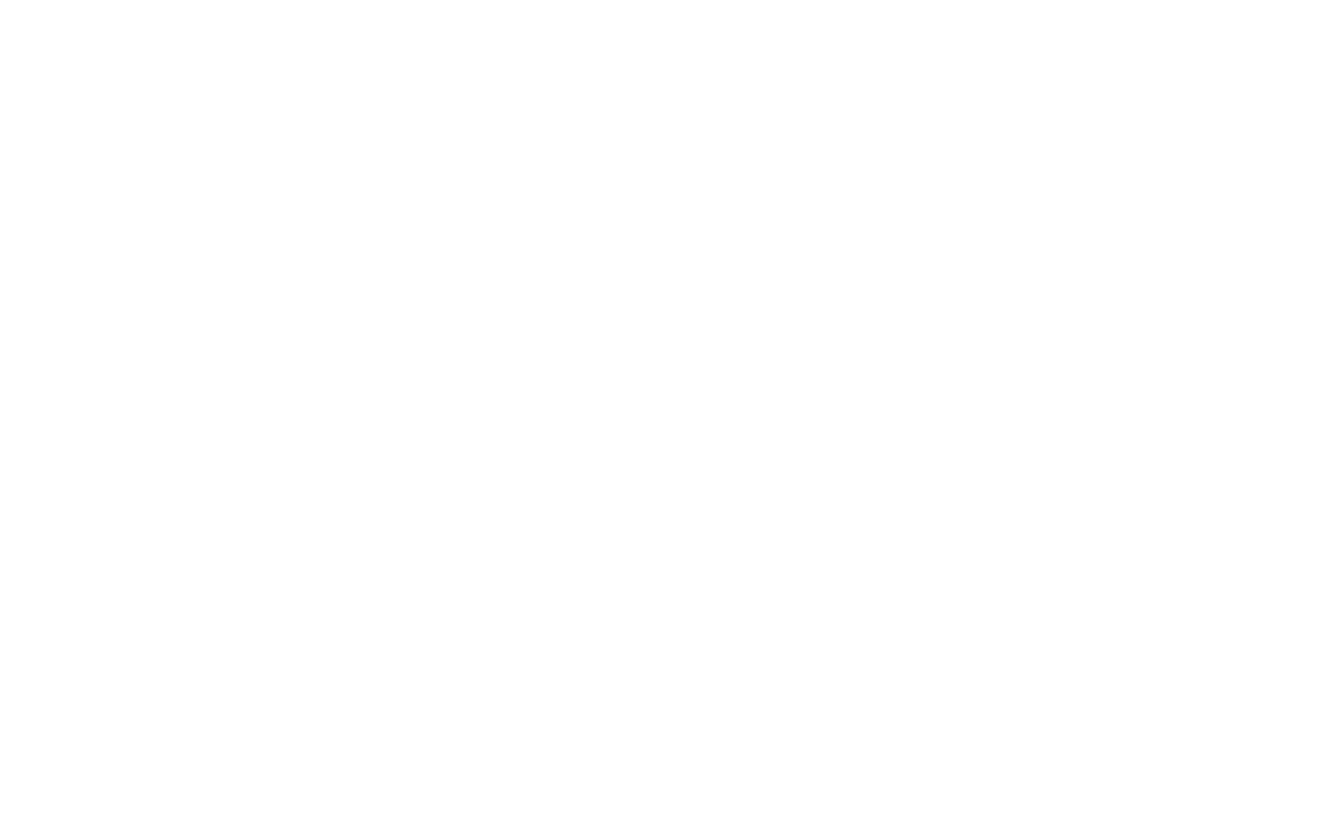
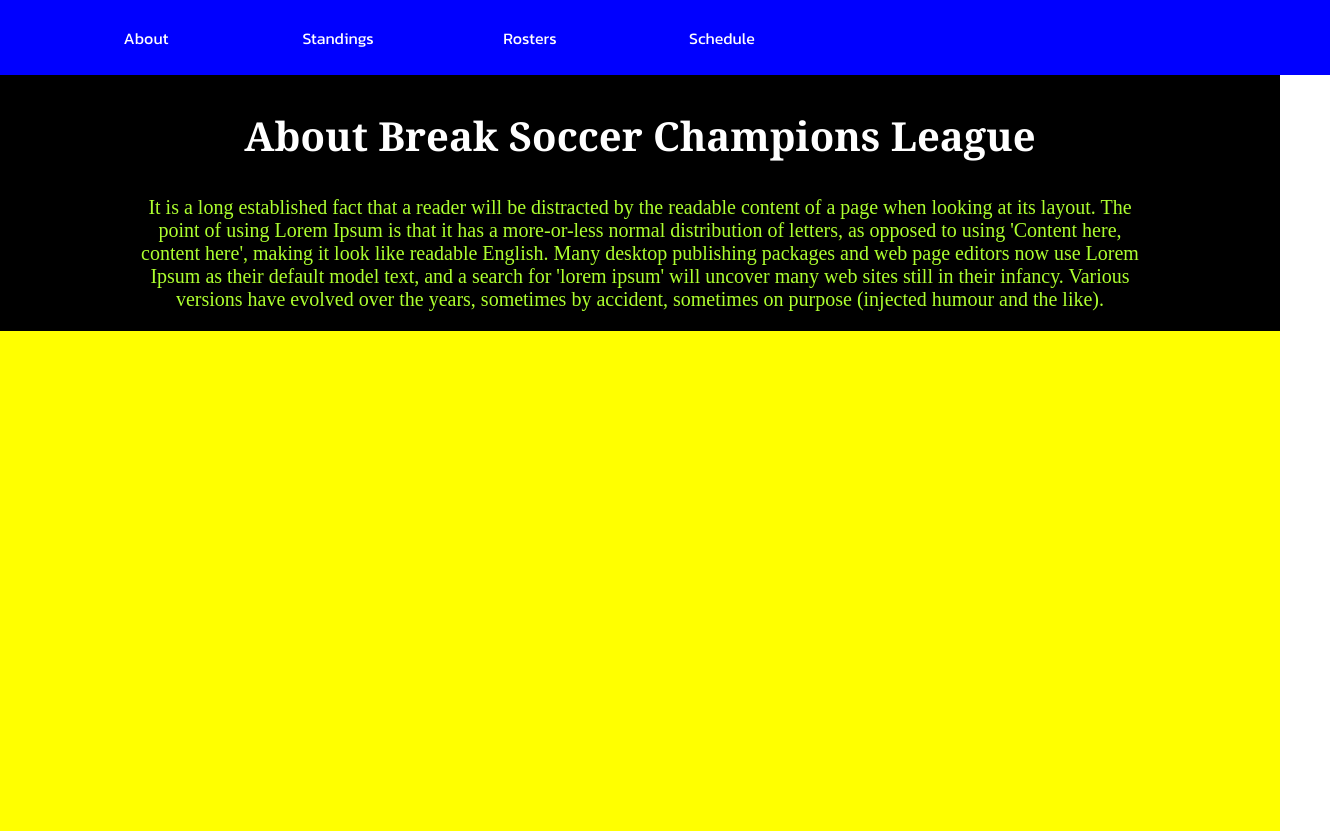
Before and after one commit to TheBestCodersInTheWorld/Break-CL, a React (Create React App) app in the folder client/: page /about in a window 1280 px wide. Before the commit this address had no page. Shown: the whole page, 1330 px wide, since content can reach past the window. Before the commit the page ends 800 px from the top, so only its background shows below. Built offline with nearby package versions, Linux system fonts and the light colour scheme.

Commit message:
Made routes, started about page

```diff
--- a/client/src/components/Nav.js
+++ b/client/src/components/Nav.js
@@ -1,15 +1,19 @@
 import React from 'react'
 import '../styles/Components.css';
 
+import { useNavigate } from "react-router-dom"
+
 
 const Nav = () => {
+
+  const navigate = useNavigate()
+
   return (
     <div className="MainContainer">
-        <div className="NavOption">About</div>
-        <div className="NavOption">Standings</div>
-        <div className="NavOption">Rosters</div>
-        <div className="NavOption">Schedule</div>
-
+        <div className="NavOption" onClick={() => navigate('/about')}>About</div>
+        <div className="NavOption" onClick={() => navigate('/standings')}>Standings</div>
+        <div className="NavOption" onClick={() => navigate('/rosters')}>Rosters</div>
+        <div className="NavOption" onClick={() => navigate('/schedule')}>Schedule</div>
 
     </div>
   )
--- /dev/null
+++ b/client/src/pages/About.js
@@ -0,0 +1,21 @@
+import React from 'react'
+import '../styles/About.css'
+import Nav from "../components/Nav.js"
+
+const About = () => {
+  return (
+    <div className="About">
+     <Nav/>
+     <h2 className="Title"> About Break Soccer Champions League</h2>
+     <p className="Text">
+        It is a long established fact that a reader will be distracted by the readable content of a page when looking at its layout. The point of using Lorem Ipsum is that it has a more-or-less normal distribution of letters, as opposed to using 'Content here, content here', making it look like readable English. Many desktop publishing packages and web page editors now use Lorem Ipsum as their default model text, and a search for 'lorem ipsum' will uncover many web sites still in their infancy. Various versions have evolved over the years, sometimes by accident, sometimes on purpose (injected humour and the like).
+     </p>
+     <div className="LogoAboutContainer" >
+
+     </div>
+
+    </div>
+  )
+}
+
+export default About
--- a/client/src/pages/Main.js
+++ b/client/src/pages/Main.js
@@ -10,7 +10,7 @@ const Main = () => {
       <Nav />
       <div className="ImageContainer">
         <h1 className="Title">Break Soccer Champions League</h1>
-      </div>
+      3</div>
 
     </div>
 
--- /dev/null
+++ b/client/src/styles/About.css
@@ -0,0 +1,40 @@
+.About {
+
+    text-align: center;
+
+    width: 100%;
+    height: 800px;
+
+    background-color: black;
+
+
+
+}
+
+.Title {
+    font-size: 40px;
+    color: white;
+
+    font-style: bold;
+
+    font-family: 'Georgia';
+  }
+
+  .Text {
+    font-size: 20px;
+    color: greenyellow;
+
+    font-style: bold;
+
+    font-family: 'sanskrit';
+
+    padding-right: 10%;
+    padding-left: 10%;
+  }
+
+  .LogoAboutContainer {
+    background-color: yellow;
+
+    height: 500px;
+
+  }
--- a/client/src/styles/Components.css
+++ b/client/src/styles/Components.css
@@ -25,6 +25,17 @@
     justify-content:center
 
 
+}
+
+.NavOption:hover {
+    color: rgb(250, 237, 39);
+    font-family: 'Kanit';
+    font-style: bold;
+    border-style: solid;
+    border-color:rgb(250, 237, 39);
+    text-decoration: underline;
+    text-decoration-color:rgb(250, 237, 39);
+    cursor: pointer;
 
 
 }
```
Also changed, not shown: client/src/App.js (+7 -3 lines).
